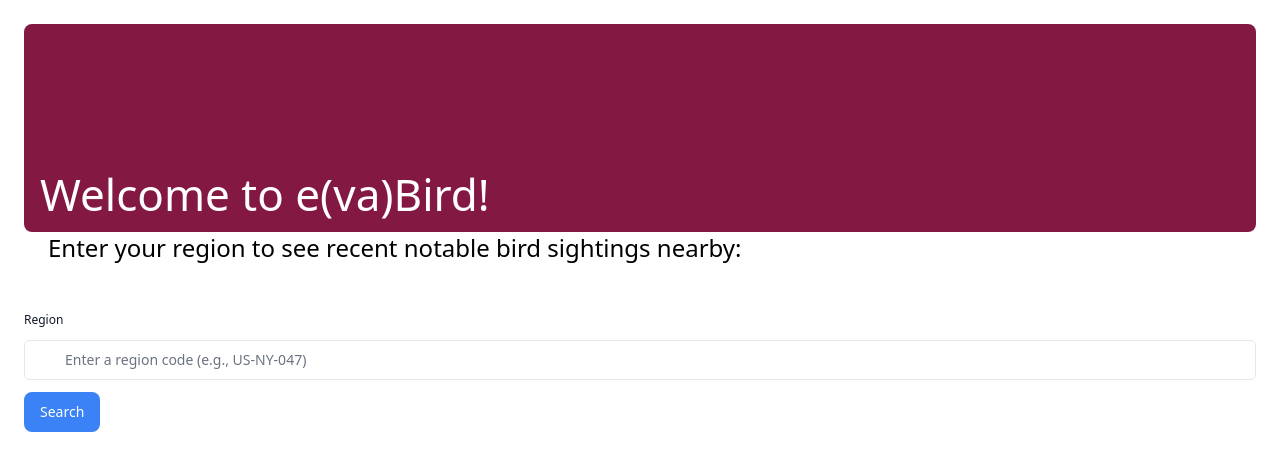
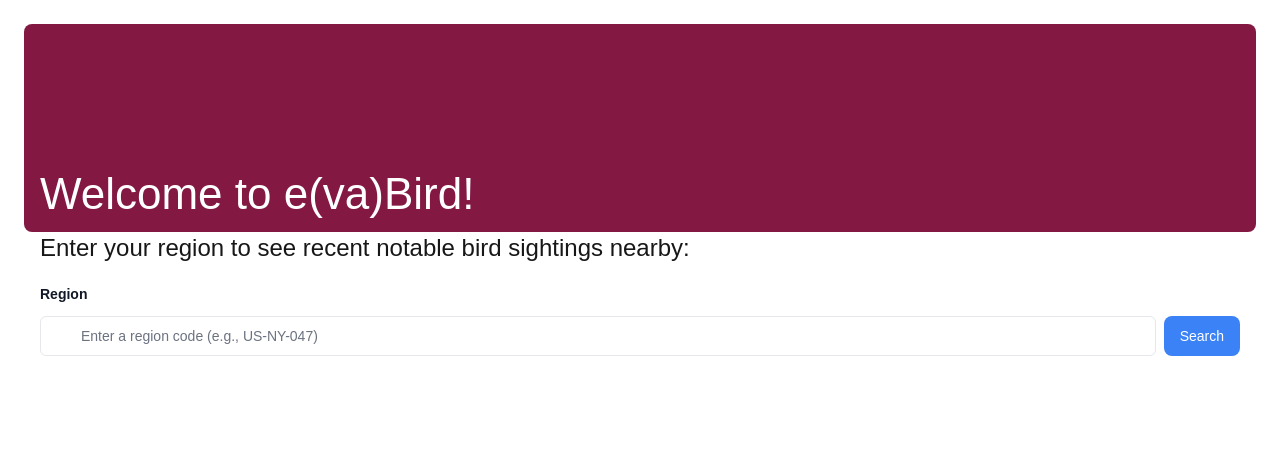
Before and after one commit to evazorro/evabird-js, a Next.js app: page / in a window 1280 px wide. Shown: the top 470 px of the page. Built offline with nearby package versions, Linux system fonts and the light colour scheme.

Commit message:
Move API call to client and simplify styling

```diff
--- a/app/actions.ts
+++ /dev/null
@@ -1,24 +0,0 @@
-'use server';
-
-// import { z } from 'zod'; // TODO
-
-export async function fetchRecentNotableBirds(formData: FormData) {
-    const region = formData.get('region');
-    const apiKey = process.env.EBIRD_API_KEY;
-
-    try {
-        const response = await fetch(`https://api.ebird.org/v2/data/obs/${region}/recent/notable`, {
-            method: 'GET',
-            headers: {
-                'X-eBirdApiToken': `${apiKey}`,
-            },
-        })
-        const result = await response.json();
-        console.log(result);
-        return result;
-
-    } catch (error) {
-        console.log("API error!");
-        return;
-    }
-}
--- a/app/layout.tsx
+++ b/app/layout.tsx
@@ -1,17 +1,17 @@
 import type { Metadata } from "next";
-import localFont from "next/font/local";
-import '@/app/ui/global.css';
+// import localFont from "next/font/local";
+import '@/app/globals.css';
 
-const geistSans = localFont({
-  src: "./fonts/GeistVF.woff",
-  variable: "--font-geist-sans",
-  weight: "100 900",
-});
-const geistMono = localFont({
-  src: "./fonts/GeistMonoVF.woff",
-  variable: "--font-geist-mono",
-  weight: "100 900",
-});
+// const geistSans = localFont({
+//   src: "./fonts/GeistVF.woff",
+//   variable: "--font-geist-sans",
+//   weight: "100 900",
+// });
+// const geistMono = localFont({
+//   src: "./fonts/GeistMonoVF.woff",
+//   variable: "--font-geist-mono",
+//   weight: "100 900",
+// });
 
 export const metadata: Metadata = {
   title: "Create Next App",
@@ -25,9 +25,7 @@ export default function RootLayout({
 }>) {
   return (
     <html lang="en">
-      <body
-        className={`${geistSans.variable} ${geistMono.variable} antialiased`}
-      >
+      <body>
         {children}
       </body>
     </html>
--- /dev/null
+++ b/app/regions/[region]/page.tsx
@@ -0,0 +1,20 @@
+
+export default async function Page({ params }: { params: { region: string } }) {
+    const region = params.region;
+    const apiKey = process.env.EBIRD_API_KEY;
+
+    let response = await fetch(`https://api.ebird.org/v2/data/obs/${region}/recent/notable`, {
+        method: 'GET',
+        headers: {
+            'X-eBirdApiToken': `${apiKey}`,
+        },
+    })
+    const result = await response.json();
+    const dedupedList = Array.from(new Set(result.map(e => e.comName)));
+
+    return (
+        <main>
+            <ul>{dedupedList.map(e => <li>{e}</li>) }</ul>
+        </main>
+    )
+}
--- a/app/ui/button.tsx
+++ b/app/ui/button.tsx
@@ -6,7 +6,7 @@ export function Button({ children, className, ...rest }: ButtonProps) {
   return (
     <button
       {...rest}
-      className=        'flex h-10 items-center rounded-lg bg-blue-500 px-4 text-sm font-medium text-white transition-colors hover:bg-blue-400 focus-visible:outline focus-visible:outline-2 focus-visible:outline-offset-2 focus-visible:outline-blue-500 active:bg-blue-600 aria-disabled:cursor-not-allowed aria-disabled:opacity-50'
+      className='h-10 items-center rounded-lg bg-blue-500 px-4 text-sm font-medium text-white transition-colors hover:bg-blue-400 focus-visible:outline focus-visible:outline-2 focus-visible:outline-offset-2 focus-visible:outline-blue-500 active:bg-blue-600 aria-disabled:cursor-not-allowed aria-disabled:opacity-50'
     >
       {children}
     </button>
--- a/app/ui/global.css
+++ /dev/null
@@ -1,3 +0,0 @@
-@tailwind base;
-@tailwind components;
-@tailwind utilities;
--- a/app/ui/search-form.tsx
+++ b/app/ui/search-form.tsx
@@ -1,33 +1,48 @@
+'use client';
+
+import { ChangeEvent, useState } from 'react';
 import { Button } from './button';
-import { fetchRecentNotableBirds } from '@/app/actions'
+import { useRouter } from 'next/navigation'
 
 export default function SearchForm() {
+    const router = useRouter()
+
+    const [region, setRegion] = useState('');
+    function handleRegion(e: ChangeEvent<HTMLInputElement>) {
+        setRegion(e.target.value);
+    }
+
     return (
-        <form action={fetchRecentNotableBirds} className="space-y-3">
-            <div className="flex-1 rounded-lg px-6 pb-4">
-                <h1 className="mb-3 text-2xl">Enter your region to see recent notable bird sightings nearby:</h1>
+        <form className="space-y-3">
+            <div className="px-4">
+                <h1 className="text-2xl">Enter your region to see recent notable bird sightings nearby:</h1>
             </div>
-            <div>
+            <div className='px-4'>
                 <label
-                className="mb-3 mt-5 block text-xs font-medium text-gray-900"
+                className="mb-3 mt-5 block text-sm font-semibold text-gray-900"
                 htmlFor="region"
                 >
                 Region
                 </label>
-                <div className="relative">
+                <div className="flex flex-auto">
                     <input
-                    className="peer block w-full rounded-md border border-gray-200 py-[9px] pl-10 text-sm outline-2 placeholder:text-gray-500"
+                        onChange={handleRegion}
+                        className="flex-auto mr-2 w-auto rounded-md border border-gray-200 py-[9px] pl-10 text-sm outline-2 placeholder:text-gray-500"
                         id="region"
                         type="string"
                         name="region"
                         placeholder="Enter a region code (e.g., US-NY-047)"
                         required
                     />
+                    <Button onClick={(e) => {
+                                e.preventDefault();
+                                router.push(`/regions/${region}`);
+                            }
+                        }>
+                        Search
+                    </Button>
                 </div>
             </div>
-            <Button className="mt-4 w-full">
-                Search
-            </Button>
         </form>
     );
 }
```
Also changed, not shown: app/regions/[region-code]/page.tsx (deleted). Lines whose indentation alone changed are shown as unchanged.
